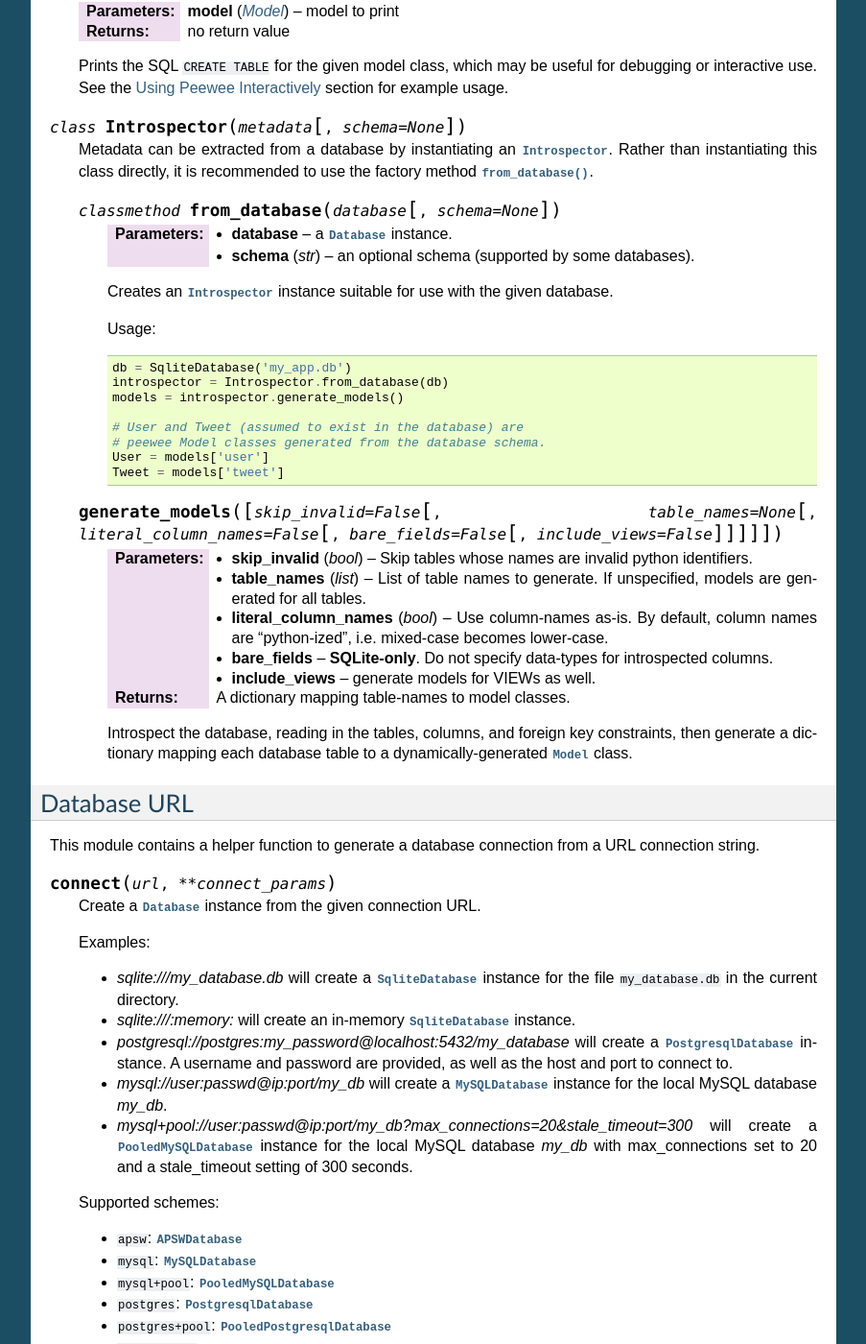
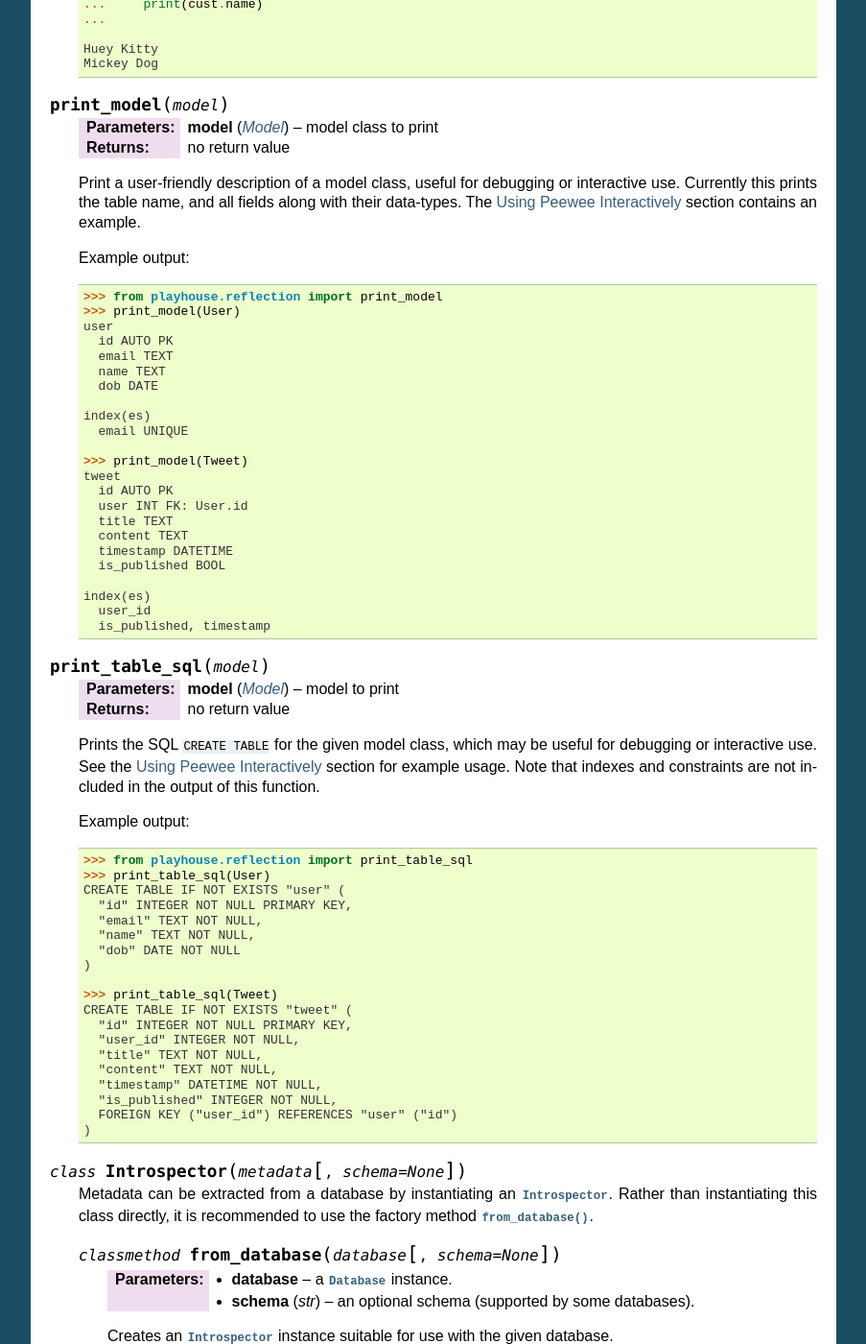
Before and after one commit to coleifer/peewee, a Sphinx documentation site: the page built from docs/peewee/playhouse.rst, in a window 1280 px wide and 1400 px high, scrolled down 47052 px. Shown: the whole window at 96% size, without its empty margins (198-1101 px from the left). Built offline with Sphinx 7.4.7, drawn with Linux system fonts in a browser that asks for light colours; pages that are not in the unit, such as notebooks, are missing from menus; the version number could not be read and is left out; some of the changed text lies outside the part shown.

Commit message:
Additional docs and small fix to print_model().

```diff
--- a/docs/peewee/playhouse.rst
+++ b/docs/peewee/playhouse.rst
@@ -3072,6 +3072,25 @@ including :ref:`dataset` and :ref:`pwiz`.
     Generate models for the tables in the given database. For an example of how
     to use this function, see the section :ref:`interactive`.
 
+    Example:
+
+    .. code-block:: pycon
+
+        >>> from peewee import *
+        >>> from playhouse.reflection import generate_models
+        >>> db = PostgresqlDatabase('my_app')
+        >>> models = generate_models(db)
+        >>> list(models.keys())
+        ['account', 'customer', 'order', 'orderitem', 'product']
+
+        >>> globals().update(models)  # Inject models into namespace.
+        >>> for cust in customer.select():  # Query using generated model.
+        ...     print(cust.name)
+        ...
+
+        Huey Kitty
+        Mickey Dog
+
 .. py:function:: print_model(model)
 
     :param Model model: model class to print
@@ -3081,6 +3100,34 @@ including :ref:`dataset` and :ref:`pwiz`.
     interactive use. Currently this prints the table name, and all fields along
     with their data-types. The :ref:`interactive` section contains an example.
 
+    Example output:
+
+    .. code-block:: pycon
+
+        >>> from playhouse.reflection import print_model
+        >>> print_model(User)
+        user
+          id AUTO PK
+          email TEXT
+          name TEXT
+          dob DATE
+
+        index(es)
+          email UNIQUE
+
+        >>> print_model(Tweet)
+        tweet
+          id AUTO PK
+          user INT FK: User.id
+          title TEXT
+          content TEXT
+          timestamp DATETIME
+          is_published BOOL
+
+        index(es)
+          user_id
+          is_published, timestamp
+
 .. py:function:: print_table_sql(model)
 
     :param Model model: model to print
@@ -3088,7 +3135,32 @@ including :ref:`dataset` and :ref:`pwiz`.
 
     Prints the SQL ``CREATE TABLE`` for the given model class, which may be
     useful for debugging or interactive use. See the :ref:`interactive` section
-    for example usage.
+    for example usage. Note that indexes and constraints are not included in
+    the output of this function.
+
+    Example output:
+
+    .. code-block:: pycon
+
+        >>> from playhouse.reflection import print_table_sql
+        >>> print_table_sql(User)
+        CREATE TABLE IF NOT EXISTS "user" (
+          "id" INTEGER NOT NULL PRIMARY KEY,
+          "email" TEXT NOT NULL,
+          "name" TEXT NOT NULL,
+          "dob" DATE NOT NULL
+        )
+
+        >>> print_table_sql(Tweet)
+        CREATE TABLE IF NOT EXISTS "tweet" (
+          "id" INTEGER NOT NULL PRIMARY KEY,
+          "user_id" INTEGER NOT NULL,
+          "title" TEXT NOT NULL,
+          "content" TEXT NOT NULL,
+          "timestamp" DATETIME NOT NULL,
+          "is_published" INTEGER NOT NULL,
+          FOREIGN KEY ("user_id") REFERENCES "user" ("id")
+        )
 
 .. py:class:: Introspector(metadata[, schema=None])
 
```
Also changed, not shown: 1 other file.
